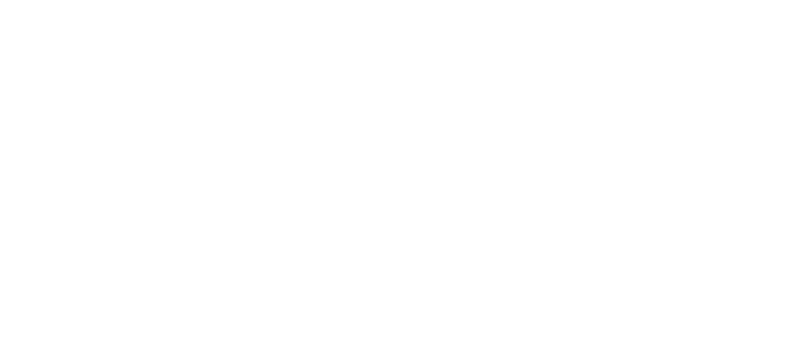
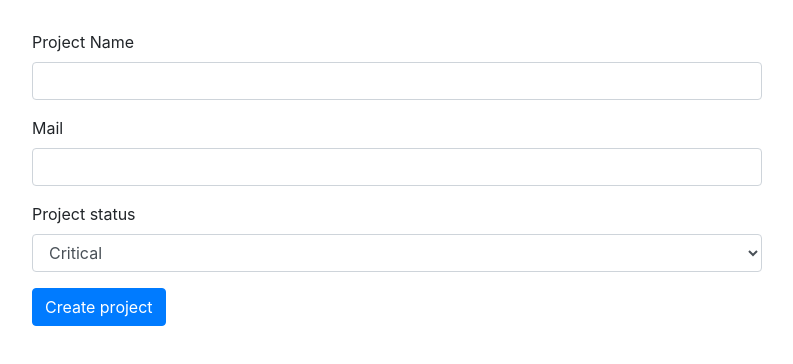
Before and after one commit to mdmengo/ng-app, an Angular app: page / in a window 1280 px wide. Shown: the top 364 px of the page, without its empty margins (53-846 px from the left). Built offline with nearby package versions, Linux system fonts and the light colour scheme.

Commit message:
Reactive form approach

```diff
--- a/src/app/app.component.html
+++ b/src/app/app.component.html
@@ -14,6 +14,36 @@
 
           Upon submitting the form, simply print the value to the console
       -->
+      <form [formGroup]="projectForm" (ngSubmit)="onSaveProject()">
+        <div class="form-group">
+          <label for="name">Project Name</label>
+          <input
+            type="text"
+            id="name"
+            formControlName="projectName"
+            class="form-control">
+        </div>
+        <div class="form-group">
+          <label for="email">Mail</label>
+          <input
+            type="email"
+            id="email"
+            formControlName="email"
+            class="form-control">
+        </div>
+        <div class="form-group">
+          <label for="status">Project status</label>
+          <select
+            id="status"
+            formControlName="projectStatus"
+            class="form-control">
+            <option value="stable">Stable</option>
+            <option value="critical">Critical</option>
+            <option value="finished">Finished</option>
+          </select>
+        </div>
+        <button class="btn btn-primary" type="submit">Create project</button>
+      </form>
     </div>
   </div>
 </div>
--- a/src/app/app.component.ts
+++ b/src/app/app.component.ts
@@ -1,9 +1,25 @@
-import { Component } from '@angular/core';
+import { Component, OnInit } from '@angular/core';
+import { FormControl, FormGroup, Validators } from '@angular/forms';
+
+import { CustomValidators } from './custom-validators';
 
 @Component({
   selector: 'app-root',
   templateUrl: './app.component.html',
   styleUrls: ['./app.component.css']
 })
-export class AppComponent {
+export class AppComponent implements OnInit {
+  projectForm: FormGroup;
+
+  ngOnInit() {
+    this.projectForm = new FormGroup({
+      'projectName': new FormControl(null, [Validators.required, CustomValidators.invalidProjectName], CustomValidators.asyncInvalidProjectName),
+      'email': new FormControl(null, [Validators.required, Validators.email]),
+      'projectStatus': new FormControl('critical')
+    });
+  }
+
+  onSaveProject() {
+    console.log(this.projectForm.value);
+  }
 }
--- a/src/app/app.module.ts
+++ b/src/app/app.module.ts
@@ -1,6 +1,6 @@
 import { BrowserModule } from '@angular/platform-browser';
 import { NgModule } from '@angular/core';
-import { FormsModule } from '@angular/forms';
+import { FormsModule, ReactiveFormsModule } from '@angular/forms';
 import { HttpModule } from '@angular/http';
 
 import { AppComponent } from './app.component';
@@ -12,6 +12,7 @@
   imports: [
     BrowserModule,
     FormsModule,
+    ReactiveFormsModule,
     HttpModule
   ],
   providers: [],
--- /dev/null
+++ b/src/app/custom-validators.ts
@@ -0,0 +1,24 @@
+import { FormControl } from '@angular/forms';
+import { Observable } from 'rxjs/Observable';
+
+export class CustomValidators {
+  static invalidProjectName(control: FormControl): {[s: string]: boolean} {
+    if (control.value === 'Test') {
+      return {'invalidProjectName': true};
+    }
+    return null;
+  }
+
+  static asyncInvalidProjectName(control: FormControl): Promise<any> | Observable<any> {
+    const promise = new Promise((resolve, reject) => {
+      setTimeout(() => {
+        if (control.value === 'Testproject') {
+          resolve({'invalidProjectName': true});
+        } else {
+          resolve(null);
+        }
+      }, 2000);
+    })
+    return promise;
+  }
+}
```
